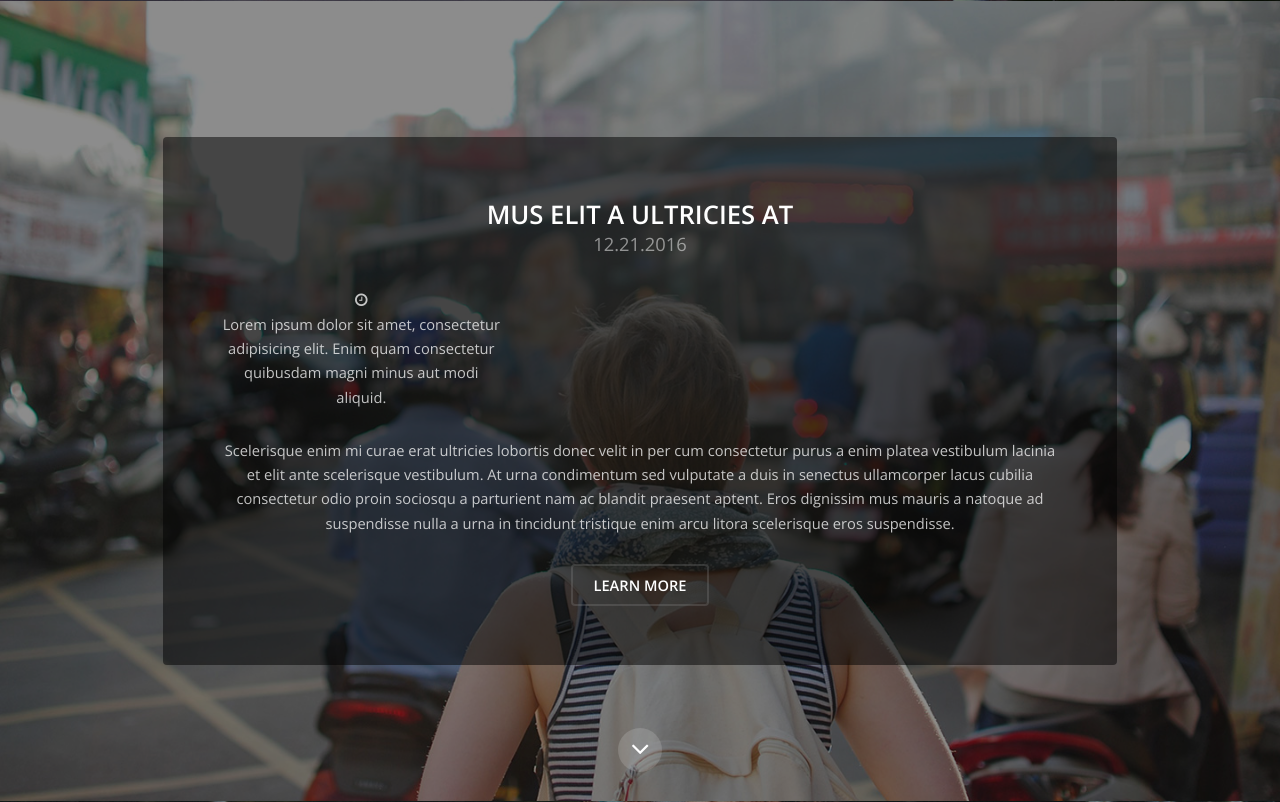
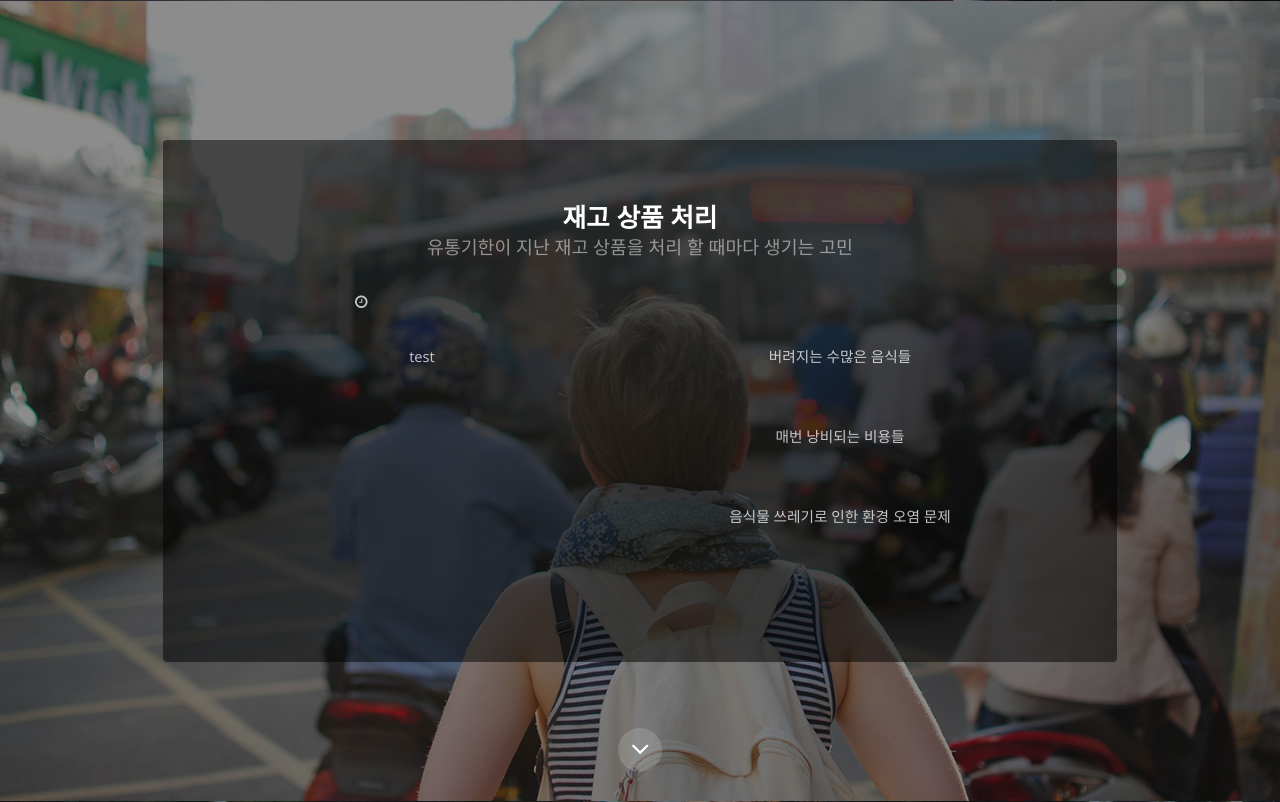
Before and after one commit to oereo/CustomPage, a Django app: page / in a window 1280 px wide. Shown: the part 1599-2401 px from the top of the page. Run offline with Django 3.2, Linux system fonts and the light colour scheme; some libraries are stand-ins or nearby versions.

Commit message:
[ADD] SIGNIP

```diff
--- a/mainPage/static/css/add.css
+++ b/mainPage/static/css/add.css
@@ -12,3 +12,14 @@
     margin : 0px 30px 0px 30px;
     font-size : 30px;
 }
+
+#home_text{
+    display: grid;
+    grid-template-columns : 400PX 1fr;
+    grid-template-rows : 70px 70px 70px;
+    row-gap: 10px;
+}
+
+.item-home:nth-child(4){
+    grid-row : 1/4;
+}
--- a/mainPage/templates/home.html
+++ b/mainPage/templates/home.html
@@ -87,26 +87,26 @@
     <div class="inner">
         <article class="box">
             <header>
-                <h2>Mus elit a ultricies at</h2>
-                <p>12.21.2016</p>
+                <h2>재고 상품 처리</h2>
+                <p>유통기한이 지난 재고 상품을 처리 할 때마다 생기는 고민</p>
             </header>
             <div class="content">
                 <section class="4u 12u$(small)">
                     <i class="icon big rounded fa-clock-o"></i>
-                    <p>Lorem ipsum dolor sit amet, consectetur adipisicing elit. Enim quam consectetur quibusdam magni
-                        minus aut modi aliquid.</p>
+                    {% comment %} <p>Lorem ipsum dolor sit amet, consectetur adipisicing elit. Enim quam consectetur quibusdam magni
+                        minus aut modi aliquid.</p> {% endcomment %}
                 </section>
-                <p>Scelerisque enim mi curae erat ultricies lobortis donec velit in per cum consectetur purus a enim
-                    platea
-                    vestibulum lacinia et elit ante scelerisque vestibulum. At urna condimentum sed vulputate a duis in
-                    senectus
-                    ullamcorper lacus cubilia consectetur odio proin sociosqu a parturient nam ac blandit praesent
-                    aptent. Eros
-                    dignissim mus mauris a natoque ad suspendisse nulla a urna in tincidunt tristique enim arcu litora
-                    scelerisque eros suspendisse.</p>
+                <p>
+                <div id = "home_text">
+                    <div class = "item-home">버려지는 수많은 음식들</div>
+                    <div class = "item-home">매번 낭비되는 비용들</div>
+                    <div class = "item-home">음식물 쓰레기로 인한 환경 오염 문제</div>
+                    <div class = "item-home">test</div>
+                </div>
+                </p>
             </div>
             <footer>
-                <a href="generic.html" class="button alt">Learn More</a>
+                {% comment %} <a href="generic.html" class="button alt">Learn More</a> {% endcomment %}
             </footer>
         </article>
     </div>
```
